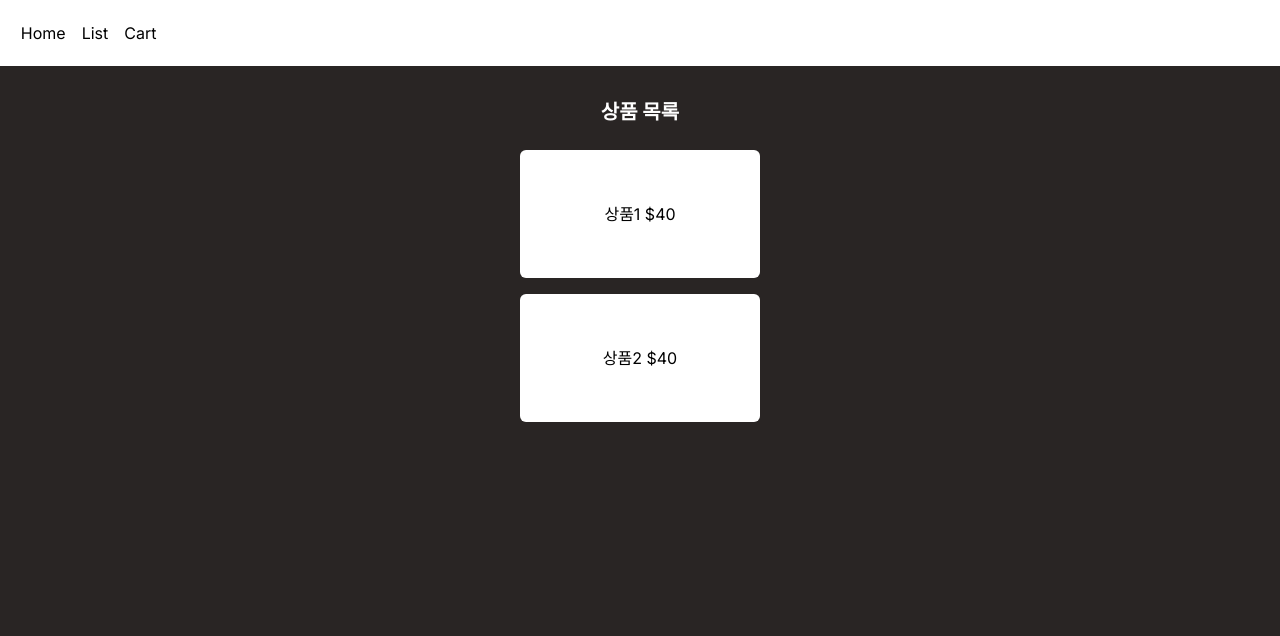
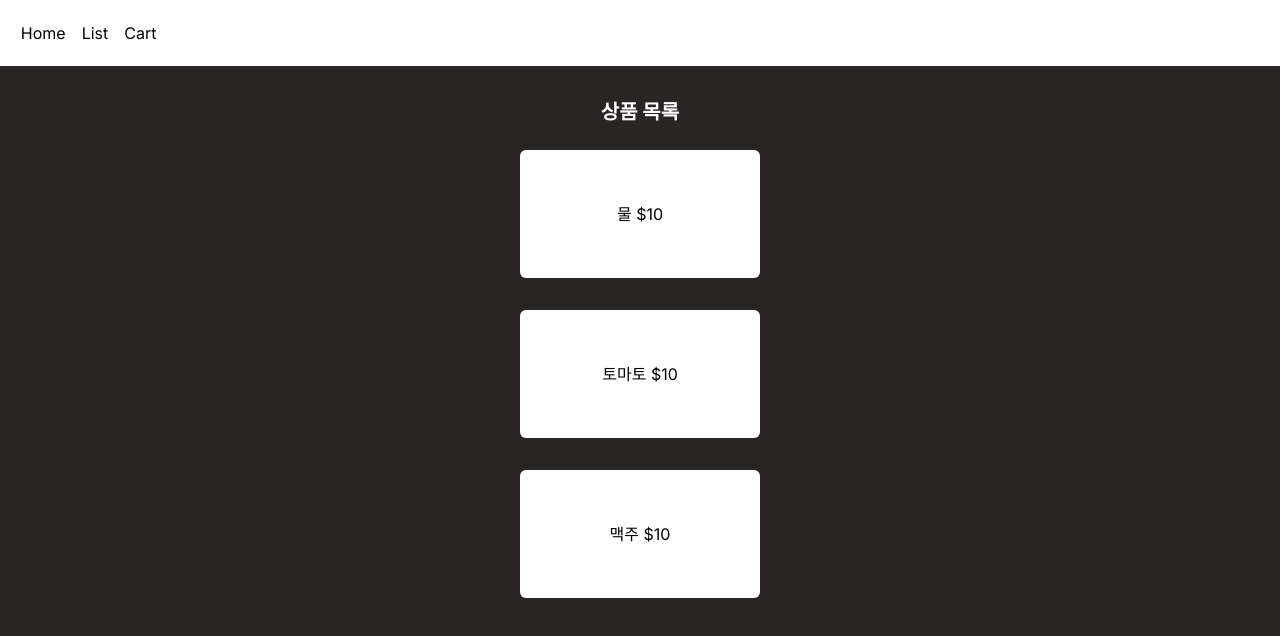
Before and after one commit to Ye0ngjun/mymy, a Next.js app: page /list in a window 1280 px wide. Shown: the top 636 px of the page. Built offline with nearby package versions, Linux system fonts and the light colour scheme.

Commit message:
feat : map 함수

```diff
--- a/app/list/page.js
+++ b/app/list/page.js
@@ -1,17 +1,19 @@
 export default function List() {
+  const products = ["물", "토마토", "맥주"];
   return (
     <div>
       <div className="text-xl font-bold text-center mt-[2rem] text-white">
         상품 목록
       </div>
-      <div className="flex flex-col items-center m-4">
-        <div className="w-[15rem] m-2 h-[8rem] flex items-center justify-center bg-white rounded-md ">
-          상품1 $40
-        </div>
-        <div className="w-[15rem] m-2 h-[8rem] flex items-center justify-center bg-white rounded-md ">
-          상품2 $40
-        </div>
-      </div>
+      {products.map((a, i) => {
+        return (
+          <div className="flex flex-col items-center m-4">
+            <div className="w-[15rem] m-2 h-[8rem] flex items-center justify-center bg-white rounded-md ">
+              {products[i]} $10
+            </div>
+          </div>
+        );
+      })}
     </div>
   );
 }
```
